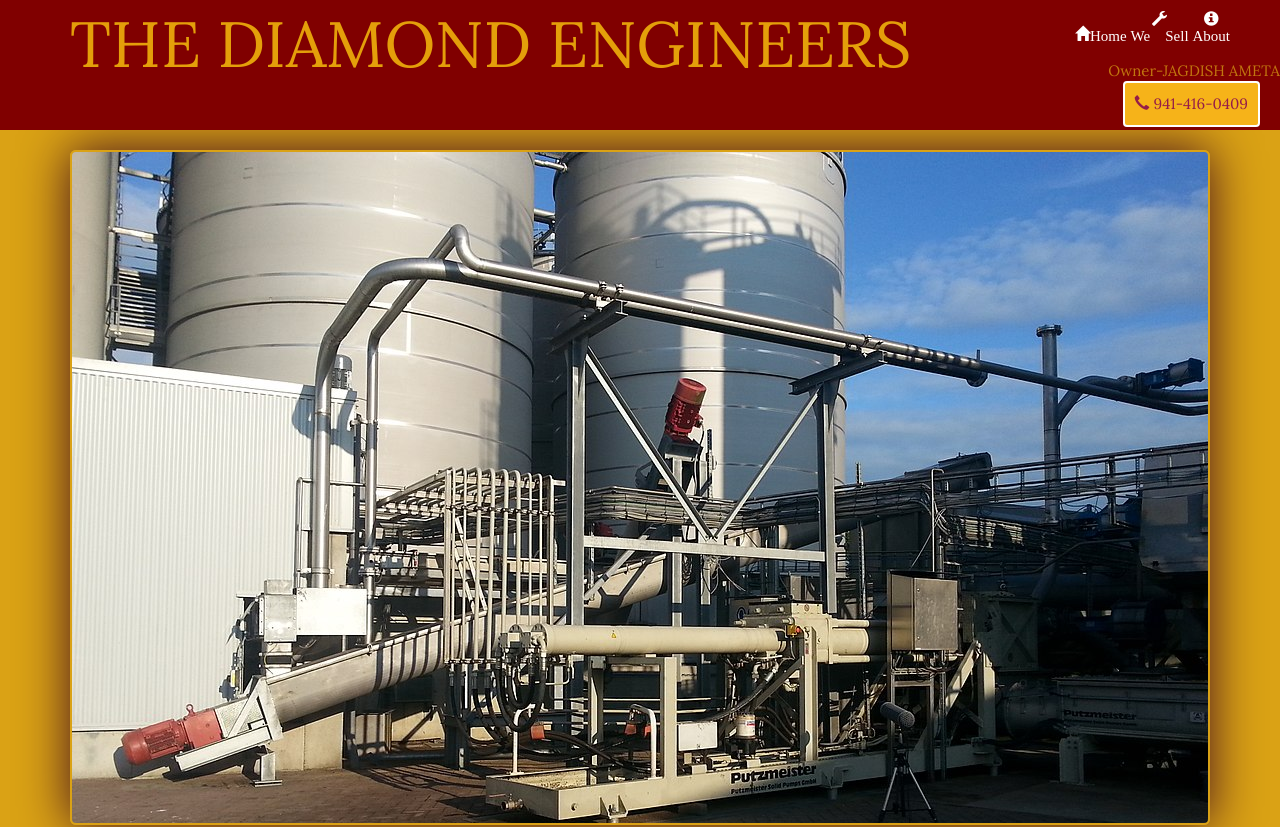
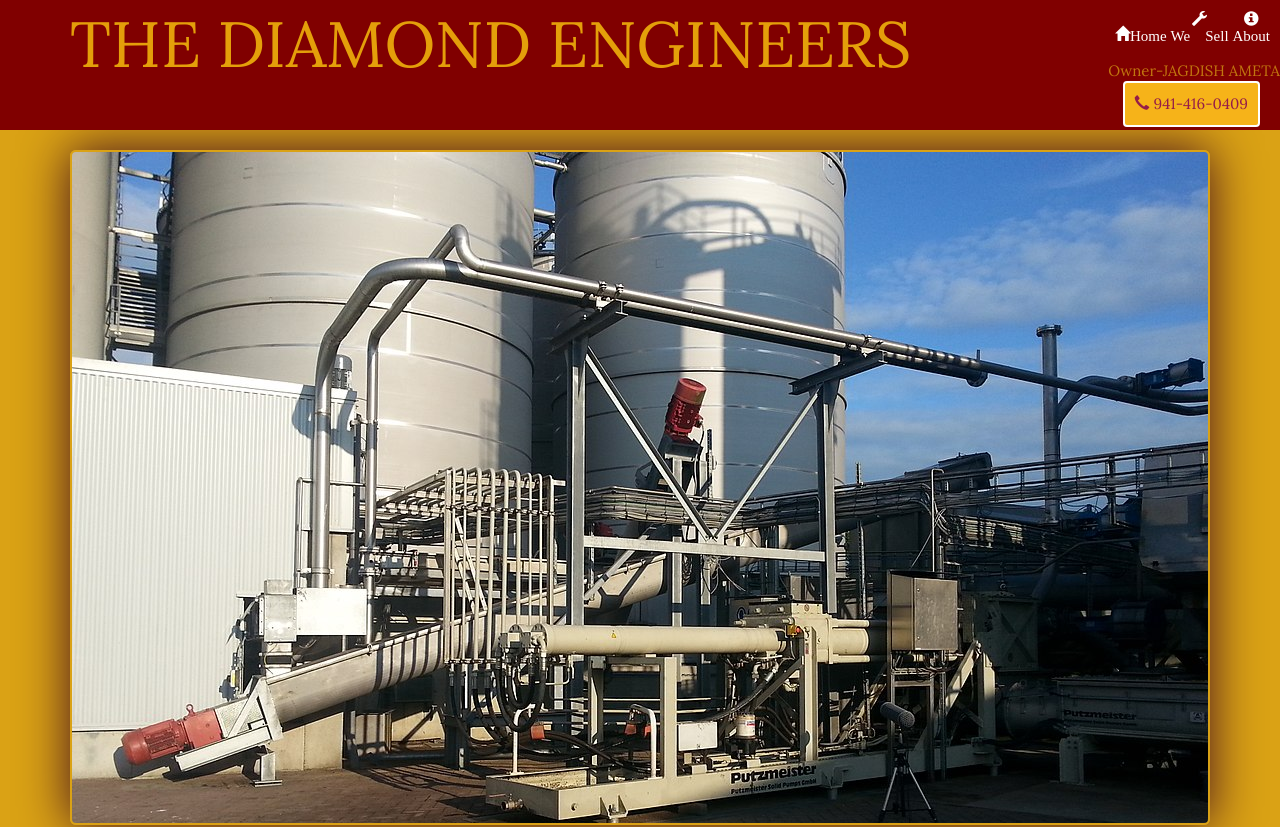
Before and after one commit to piyuameta/wd, a plain HTML site: page wd/index.html in a window 1280 px wide. Shown: the top 827 px of the page. Drawn offline with Linux system fonts and the light colour scheme; a script that the page names is missing.

Commit message:
Update shop.css

```diff
--- a/wd/css/shop.css
+++ b/wd/css/shop.css
@@ -175,6 +175,13 @@ body{
       box-shadow:rgb(218, 162, 21);
       border: 2px solid rgb(218, 162, 21);
     }
+      #nav-list {
+      margin-top: -70px;
+      margin-right: 10px;
+    }
+    #nav-list a span {
+      font-size: 1em;
+    }
   }
   /********** Medium devices only **********/
 @media (min-width: 992px) and (max-width: 1199px) {
```
